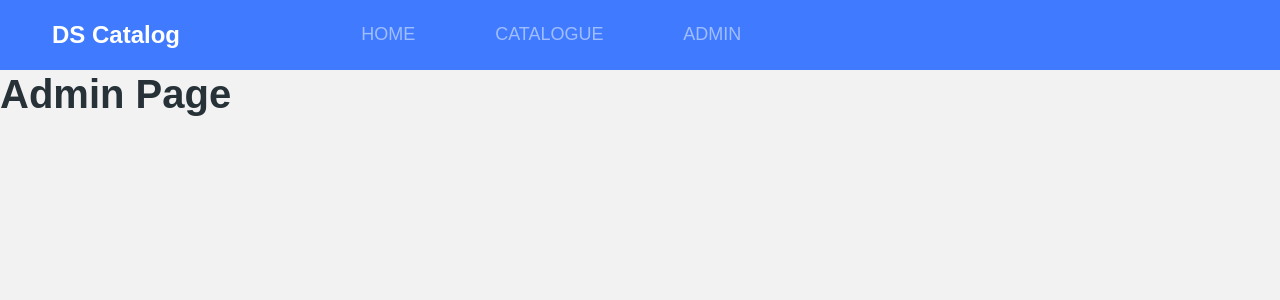
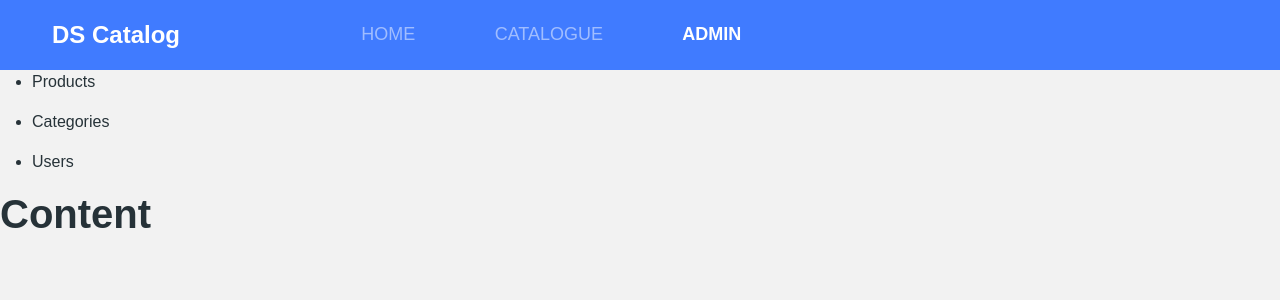
Before and after one commit to romuloabbiati/bds-dscatalog, a React (Create React App) app in the folder frontweb/: page /admin in a window 1280 px wide. Shown: the top 300 px of the page. Built offline with nearby package versions, Linux system fonts and the light colour scheme; the HTML template or start-up script is replaced by a standard one.

Commit message:
admin, navbar HTML

```diff
--- a/frontweb/src/components/Navbar/index.tsx
+++ b/frontweb/src/components/Navbar/index.tsx
@@ -35,7 +35,7 @@
               <NavLink to="/products">CATALOGUE</NavLink>
             </li>
             <li>
-              <NavLink to="/to">ADMIN</NavLink>
+              <NavLink to="/admin">ADMIN</NavLink>
             </li>
           </ul>
         </div>
--- /dev/null
+++ b/frontweb/src/pages/Admin/Navbar/index.tsx
@@ -0,0 +1,19 @@
+const Navbar = () => {
+  return (
+    <nav>
+      <ul>
+        <li>
+          <p>Products</p>
+        </li>
+        <li>
+          <p>Categories</p>
+        </li>
+        <li>
+          <p>Users</p>
+        </li>
+      </ul>
+    </nav>
+  );
+};
+
+export default Navbar;
--- a/frontweb/src/pages/Admin/index.tsx
+++ b/frontweb/src/pages/Admin/index.tsx
@@ -1,5 +1,14 @@
+import Navbar from "./Navbar";
+
 const Admin = () => {
-  return <h1>Admin Page</h1>;
+  return (
+    <div className="admin-container">
+      <Navbar />
+      <div className="admin-content">
+        <h1>Content</h1>
+      </div>
+    </div>
+  );
 };
 
 export default Admin;
```
